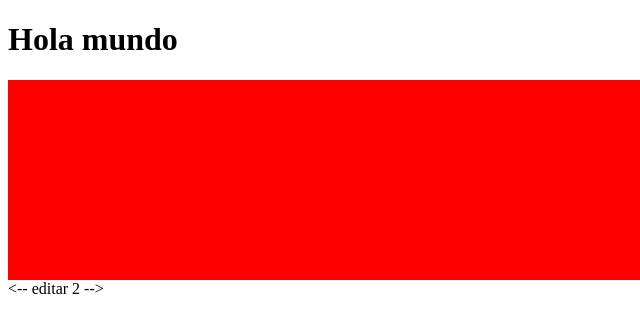
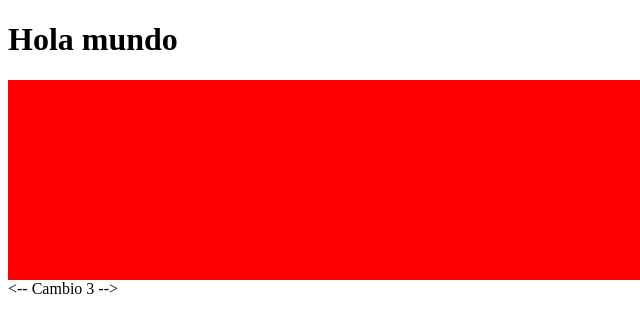
Before and after one commit to a21martinas/PrimerScript, a plain HTML site: page index.html in a window 1280 px wide. Shown: the full height of the page, 0-640 px from the left. Drawn offline with Linux system fonts and the light colour scheme.

Commit message:
nova carpeta

```diff
--- a/index.html
+++ b/index.html
@@ -66,6 +66,6 @@
 
 <h1>Hola mundo</h1>
 <div id="contenedor" onclick='alert("Pulsadoi")'></div>
-<-- editar 2 -->
+<-- Cambio 3 -->
 </body>
 </html>
```
